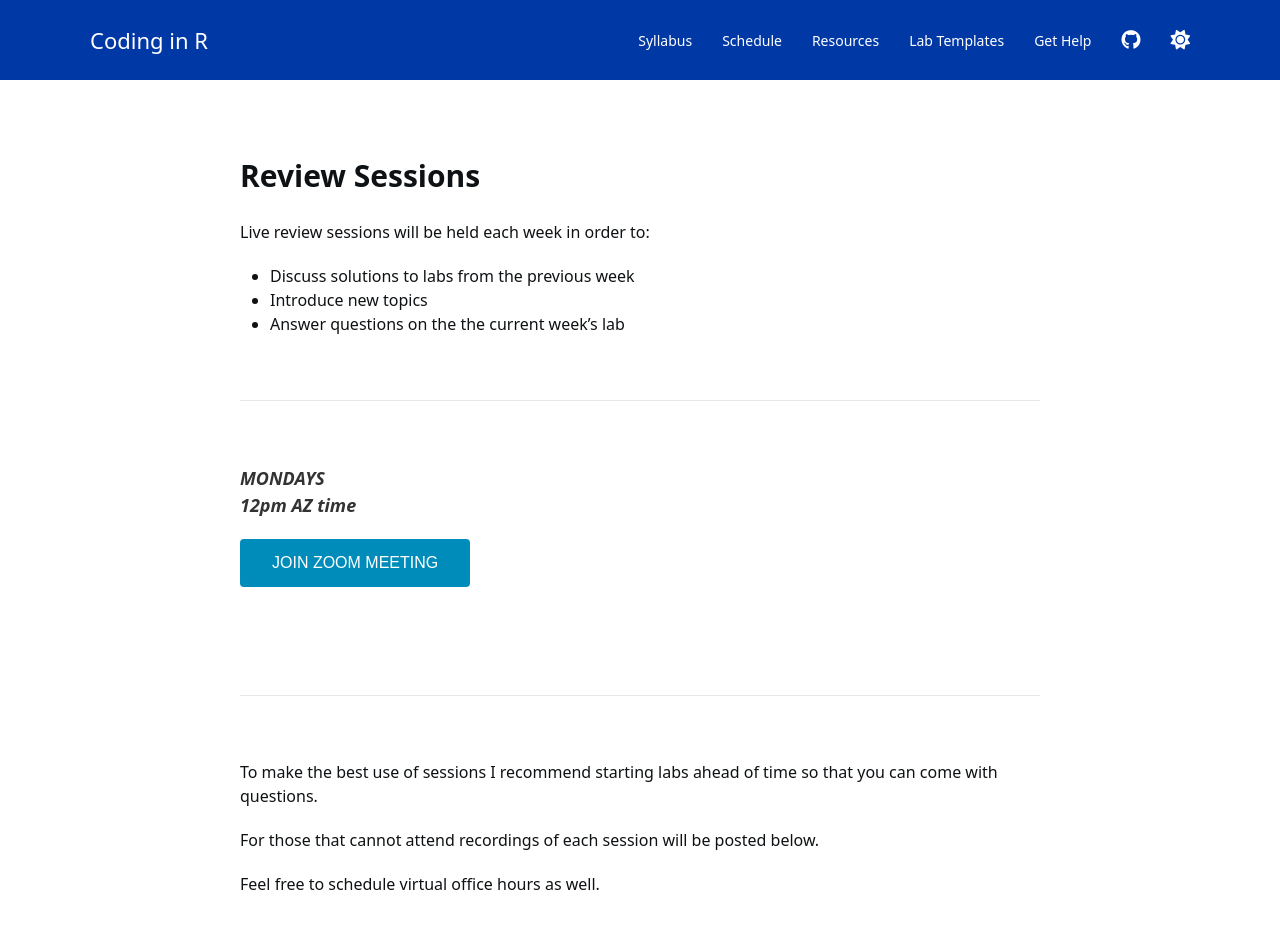
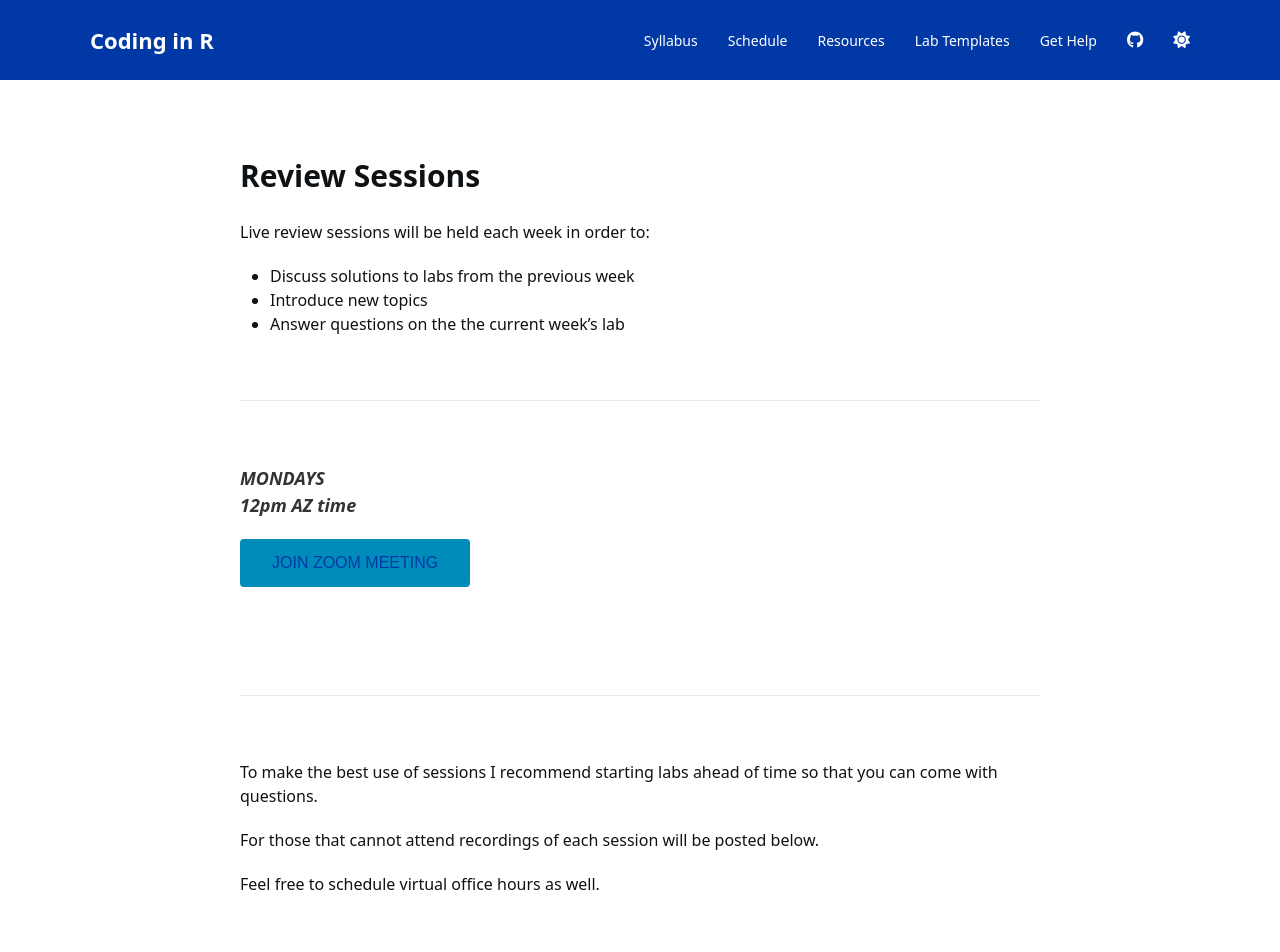
Before and after one commit to Laiyang9319/Coding-in-R-for-Policy-Analytics, a Jekyll site: the page built from review.md, in a window 1280 px wide and 1400 px high. Shown: the top 952 px of the window. Built offline with Jekyll 4.4.1, drawn with Linux system fonts in a browser that asks for light colours; nearby versions of some CDN libraries; a style sheet for code colours, icons or effects is not loaded.

Commit message:
Update custom.css

```diff
--- a/assets/css/custom.css
+++ b/assets/css/custom.css
@@ -1,103 +1,32 @@
-/* HEADER BACKGROUND COLOR */
-
-/*
-#default_nav {
-    background-color: #0039a6;
-    font-size: 1.7em;
-    color: white;
-}
-*/
-
-.uk-navbar-container {
-    /* background-color:rgb(38, 184, 239); */
-    background-color: #0039a6 !important;
-    font-size: 1.7em;
+button {
+    border-radius: 5px;
+    border-color: darkgray;
+    background-color: transparent;
+    color: #0039a6 !important;
 }
 
 
-/* HEADER NAVIGATION TEXT COLOR */
-
+/* NAVBAR TEXT COLOR */
 div.uk-navbar a {
-    color: white !important;
-    font-weight: normal;
-}
-
-div.uk-navbar i {
     color: white !important;
 }
 
-/*
-.uk-navbar-nav li a {
-    color: white !important;
- }
-*/
-
-/*
-header uk-navbar-left a, i {
-    color: white !important;
- }
-*/
-
-/*
-.uk-navbar-nav li a#list {
-    color: white !important;
- }
-*/
-
-/*
-header .uk-logo, a, i {
- color: white;
-}
-*/
-
 i#github_icon {
     color: white;
-    font-size: 1.4em;
+    font-size: 1.2em;
  }
 
-img#logo {
-    width: 70%;
-    height: 50%;
-    margin-left: 2em;
-    margin-right: 5em;
- }
-
-
-
-
-/* FOOTER BACKGROUND COLOR */
-
-footer {
-    background-color: #0039a6;
-    /* background-color: #f08d14;  #ffaf4d; #ff8c00; */
-    color: white !important; /* rgb(255,255,255); */
-    margin-top: 0px;
-}
-
-div.footer-text a {
+td#footer a {
     color: white !important;
-    text-decoration: none;
-    font-weight: normal;
-}
-
-td#footer {
-    padding-left:6em;
-    align-items: center;
-    align-self: center;
-    text-decoration: none;
-    font-weight: normal;
-    font-size: 1.3em;
-}
-
-div.footer-text {
-    vertical-align: middle;
-    display:table-cell;
 }
 
 
-
-
-/* COMMON TEXT ELEMENT STYLES */
+table#t02 th {
+    font-size: 1.5em;
+    color: #5e5e5e;
+    background: transparent;
+    text-align: left;
+}
 
 h1, h2 {
     padding-bottom: .2em;
@@ -120,6 +49,41 @@
     margin: 1em 0 1rem;
 }
 
+
+header {
+    color: white;
+}
+
+#default_nav {
+    background-color: #0039a6 !important;
+    /* background-color: #f08d14;  #ffaf4d; */
+    font-size: 1.7em;
+    color: white;
+}
+
+footer {
+    background-color: #0039a6 !important;
+    /* background-color: #f08d14;  #ffaf4d; #ff8c00; */
+    color: white !important; /* rgb(255,255,255); */
+    margin-top: 0px;
+}
+
+
+
+ button#dataset {
+    border-radius: 5px;
+    background-color: transparent;
+    border-color: #0039a6 !important;
+}
+
+button#dataset:hover {
+    background-color: rgb(255, 198, 39);
+}
+
+i#general {
+   font-style: italic;
+}
+
 i {
     font-style: italic;
     font-size: 0.9em;
@@ -133,74 +97,35 @@
 
 
 
-/* HYPERLINK AND SCHEDULE BUTTON COLORS */
-
 a{
-    color: #0061a6;
-    font-weight: bold;
+    color: #26b8ef;
     text-decoration: underline;
     target-name: new;
     target-new: tab;
 }
 
-button i {
-    color: #0061a6;
-}
 
+ img#logo {
+    width: 50%;
+    height: 50%;
+    margin-left: 2em;
+    margin-right: 5em;
+ }
 
-
-
-
-/* OTHER ELEMENTS */
-
-button {
-    border-radius: 5px;
-    border-color: darkgray;
-    background-color: transparent;
-    color: #26b8ef;
-}
-
-
-
-table#t02 th {
-    font-size: 1.5em;
-    color: #5e5e5e;
-    background: transparent;
-    text-align: left;
-}
-
-
-
-
-button#dataset {
-    border-radius: 5px;
-    background-color: transparent;
-    border-color: rgb(140,29,64);
-}
-
-button#dataset:hover {
-    background-color: rgb(255, 198, 39);
-}
-
-i#general {
-   font-style: italic;
-}
-
-
-
-
-
-
+ td#footer {
+    padding-left:6em;
+    color: white; /* black; */
+    align-items: center;
+    align-self: center;
+ }
 
  li#list {
-    color: black;
+    color: white;
  }
 
 
 
-
-
-#myInput {
+ #myInput {
   background-image: url('/css/searchicon.png');
   background-position: 10px 10px;
   background-repeat: no-repeat;
```
